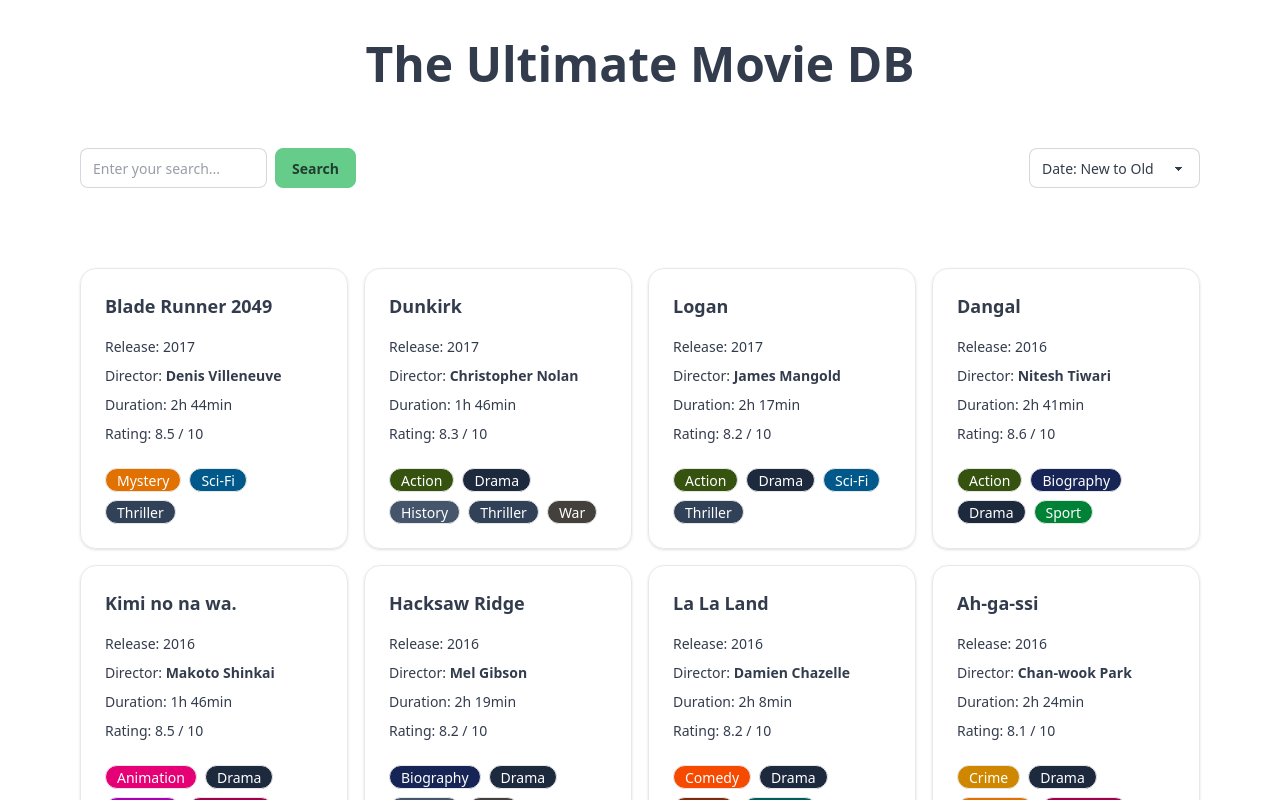
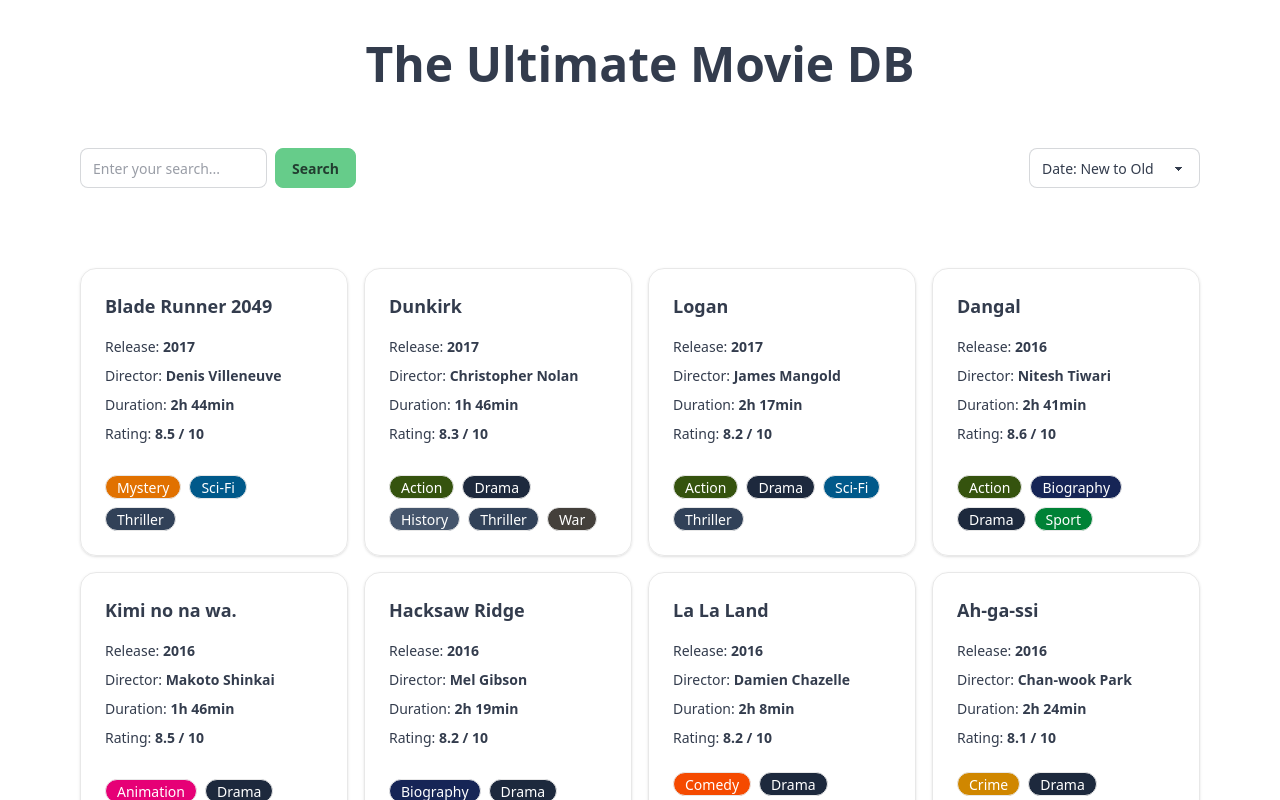
Before and after one commit to jutuli/The-Ultimate-Movie-DB, a React (Vite) app: page / in a window 1280 px wide. Shown: the top 800 px of the page. Built offline with nearby package versions, Linux system fonts and the light colour scheme.

Commit message:
Enhance MovieCard component by increasing height and bolding text for release year, duration, and rating for improved readability

```diff
--- a/src/components/movieCard/MovieCard.tsx
+++ b/src/components/movieCard/MovieCard.tsx
@@ -18,17 +18,23 @@
     >
       <article
         key={movie.title}
-        className="movie card card-border min-h-60 cursor-pointer shadow-sm"
+        className="movie card card-border min-h-72 cursor-pointer shadow-sm"
       >
         <div className="card-body flex flex-grow flex-col justify-between">
           <div className="flex flex-col gap-2">
             <h2 className="card-title mb-2">{movie.title}</h2>
-            <p>Release: {movie.year}</p>
+            <p>
+              Release: <span className="font-bold">{movie.year}</span>
+            </p>
             <p>
               Director: <span className="font-bold">{movie.director}</span>
             </p>
-            <p>Duration: {movie.duration}</p>
-            <p>Rating: {movie.rate} / 10</p>
+            <p>
+              Duration: <span className="font-bold">{movie.duration}</span>
+            </p>
+            <p>
+              Rating: <span className="font-bold">{movie.rate} / 10</span>
+            </p>
           </div>
           <div className="mt-4 flex flex-wrap gap-2">
             {movie.genre.map((genre) => (
```
